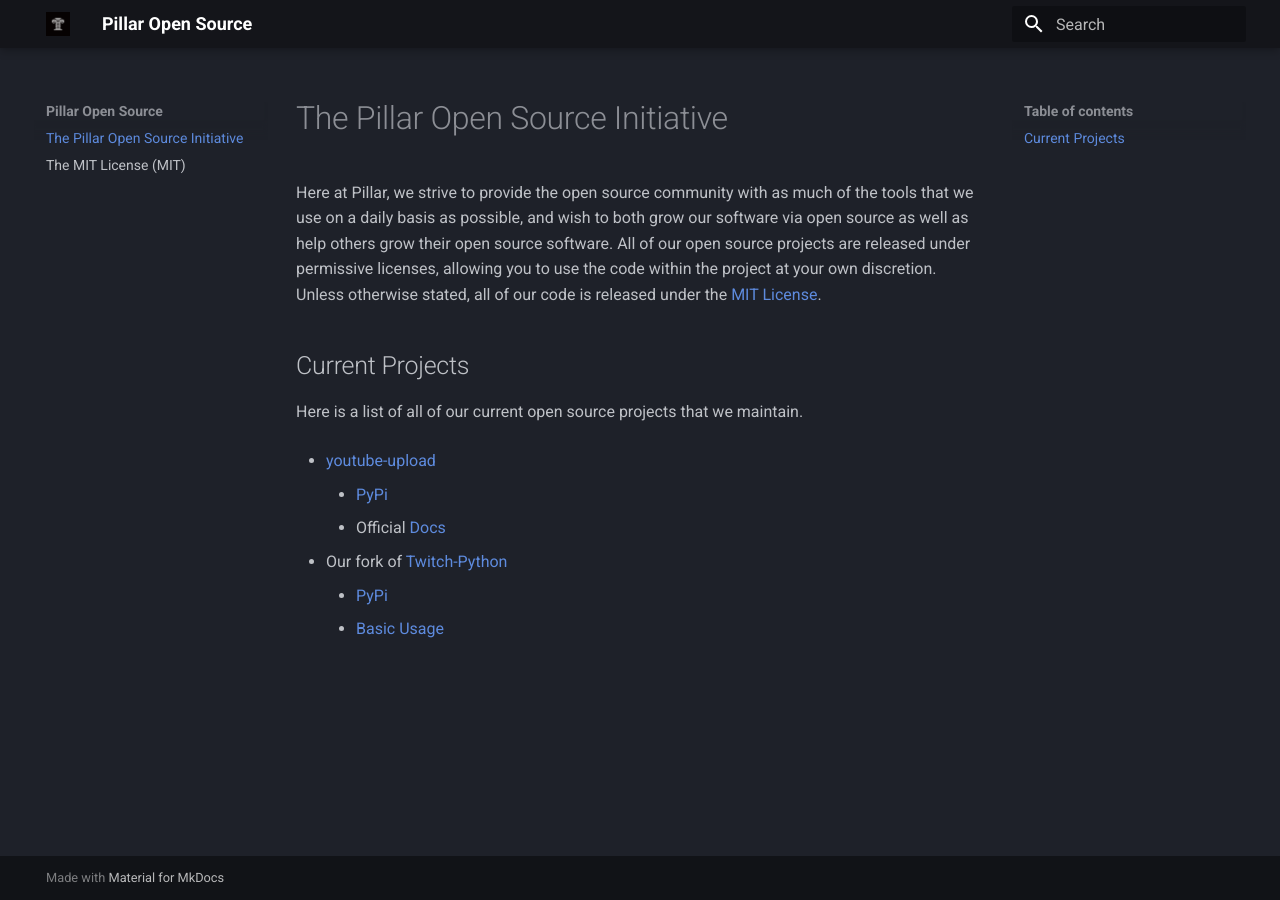
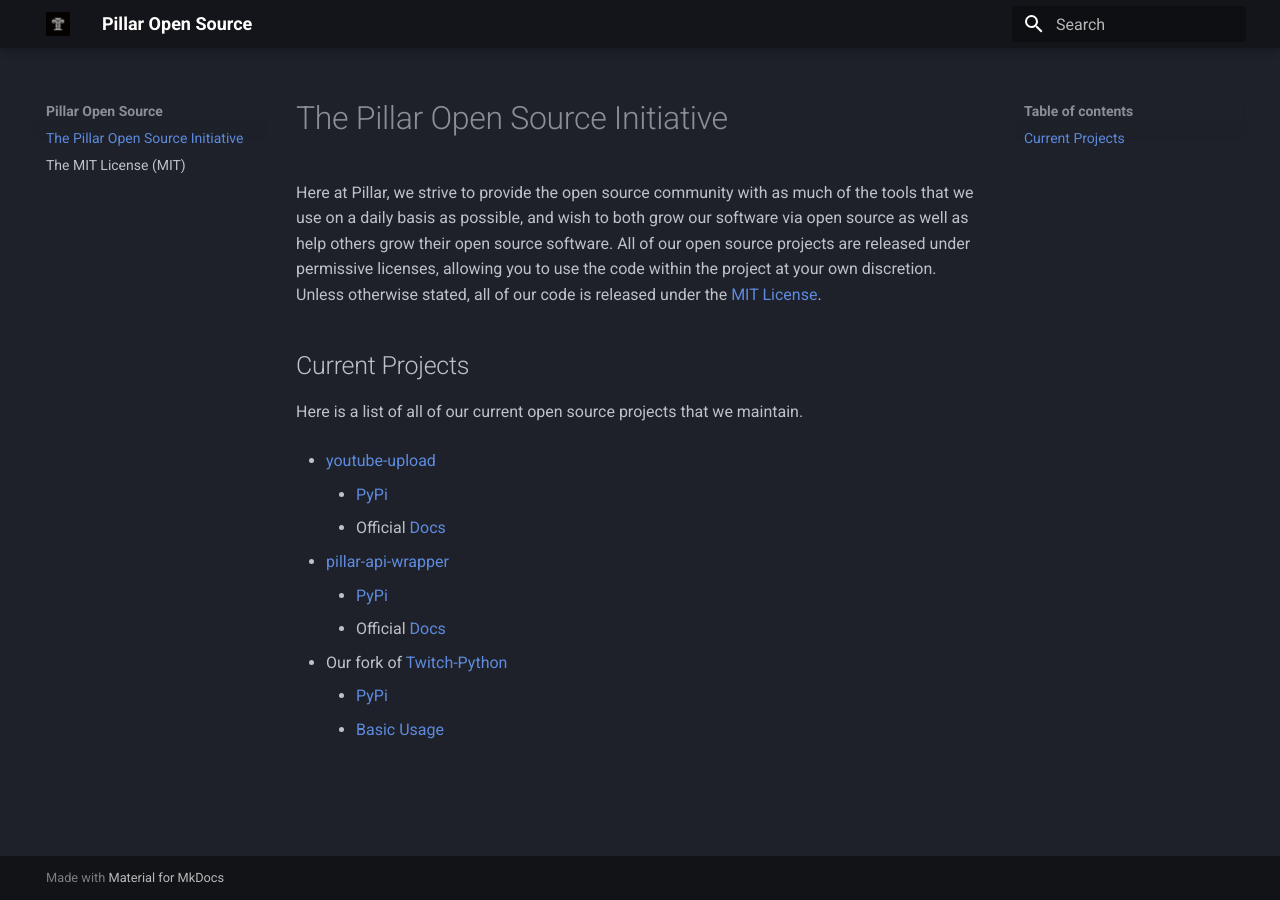
Before and after one commit to pillargg/pillargg.github.io, an MkDocs documentation site: the page built from docs/index.md, in a window 1280 px wide. Built offline with MkDocs 1.6.1 and Material for MkDocs 9.7.7, drawn with Linux system fonts in a browser that asks for light colours.

Commit message:
[bot] Update index.md to match README.md

```diff
--- a/docs/index.md
+++ b/docs/index.md
@@ -10,6 +10,10 @@
     - [PyPi](https://pypi.org/project/pillar-youtube-upload/)
     - Official [Docs](https://docs.pillar.gg/youtube-upload/)
 
+- [pillar-api-wrapper](https://github.com/pillargg/pillar-api-wrapper/)
+    - [PyPi](https://pypi.org/project/pillar-api-wrapper/)
+    - Official [Docs](https://docs.pillar.gg/pillar-api-wrapper/)
+
 - Our fork of [Twitch-Python](https://github.com/pillargg/Twitch-Python)
     - [PyPi](https://pypi.org/project/pillar-twitch-python)
     - [Basic Usage](https://github.com/pillargg/Twitch-Python#usage)
```
